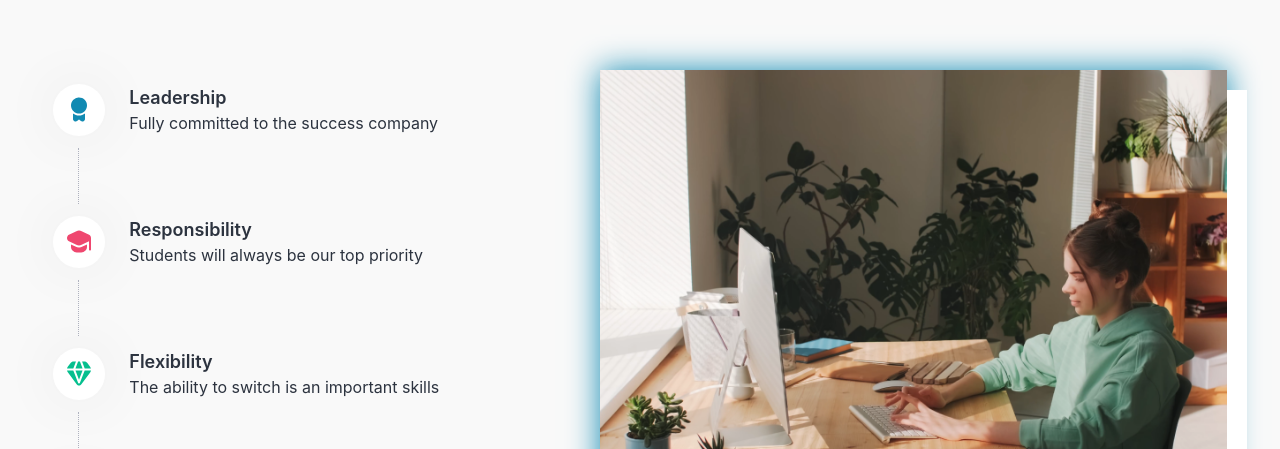
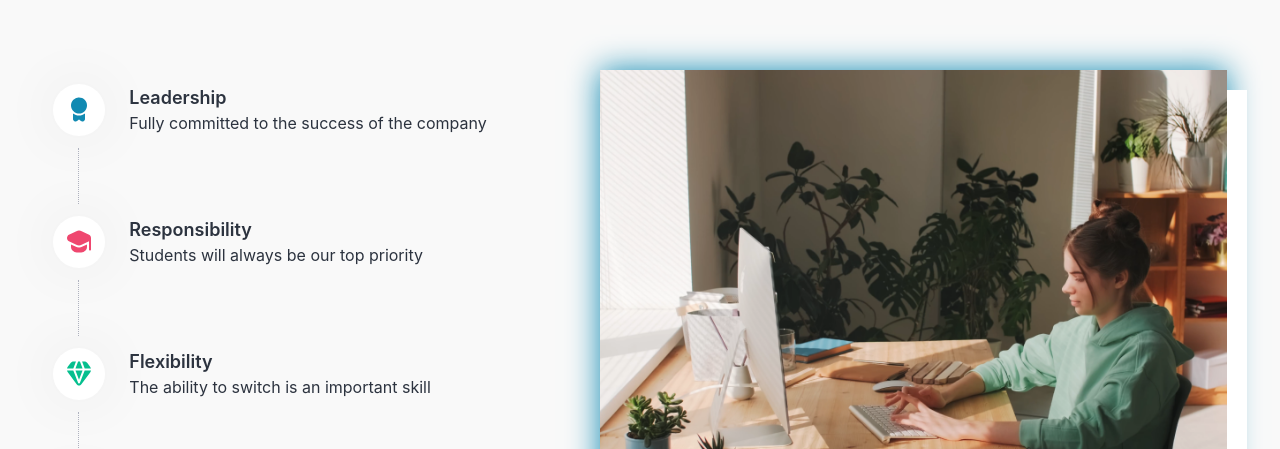
Before and after one commit to subratamondalnsec/StudyNotion, a React (Create React App) app in the folder client/: page / in a window 1280 px wide. Shown: the part 2600-3049 px from the top of the page. Built offline with nearby package versions, Linux system fonts and the light colour scheme; no server answers.

Commit message:
fix: correct grammar typos in Timeline.jsx
- 'success company' -> 'success of the company' (Leadership)
- 'important skills' -> 'important skill' (Flexibility)
Fixes issue #16

```diff
--- a/client/src/components/core/HomePage/Timeline.jsx
+++ b/client/src/components/core/HomePage/Timeline.jsx
@@ -9,7 +9,7 @@ const TimeLine = [
     {
       Logo: Logo1,
       Heading: "Leadership",
-      Description: "Fully committed to the success company",
+      Description: "Fully committed to the success of the company",
     },
     {
       Logo: Logo2,
@@ -19,7 +19,7 @@ const TimeLine = [
     {
       Logo: Logo3,
       Heading: "Flexibility",
-      Description: "The ability to switch is an important skills",
+      Description: "The ability to switch is an important skill",
     },
     {
       Logo: Logo4,
```
